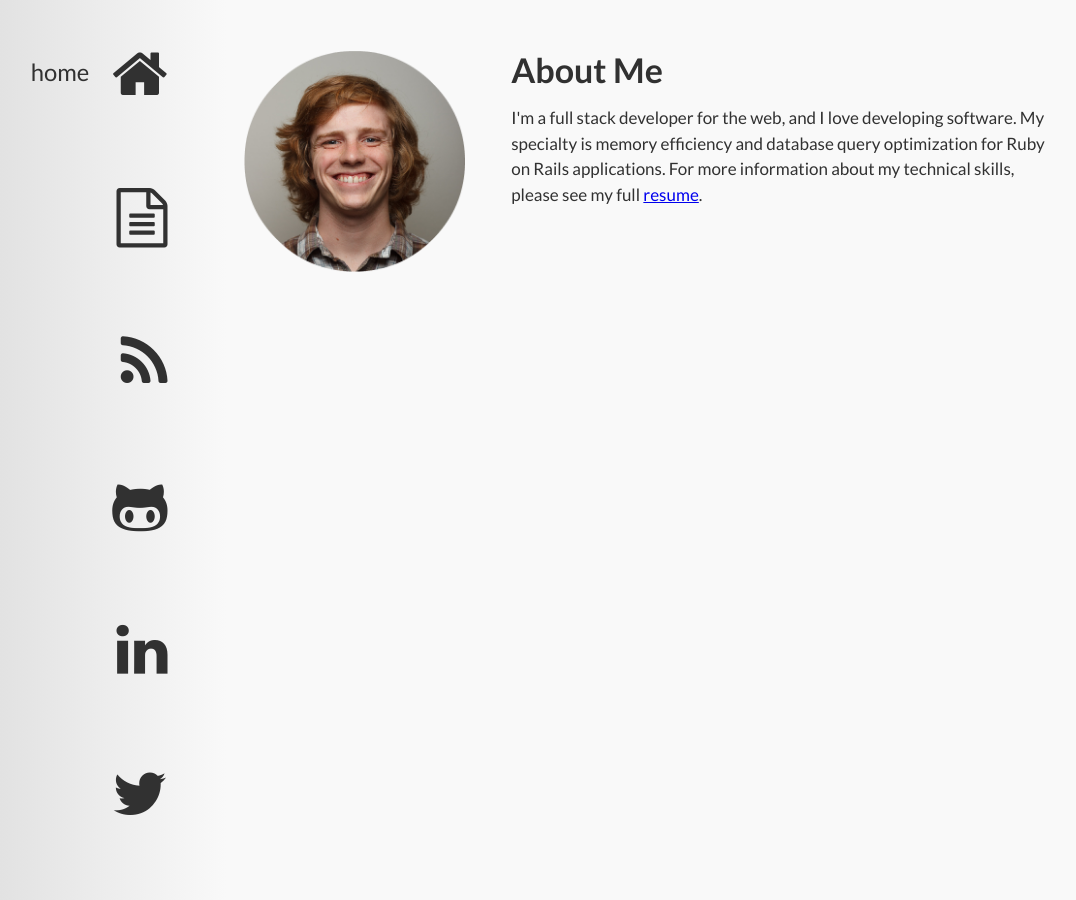
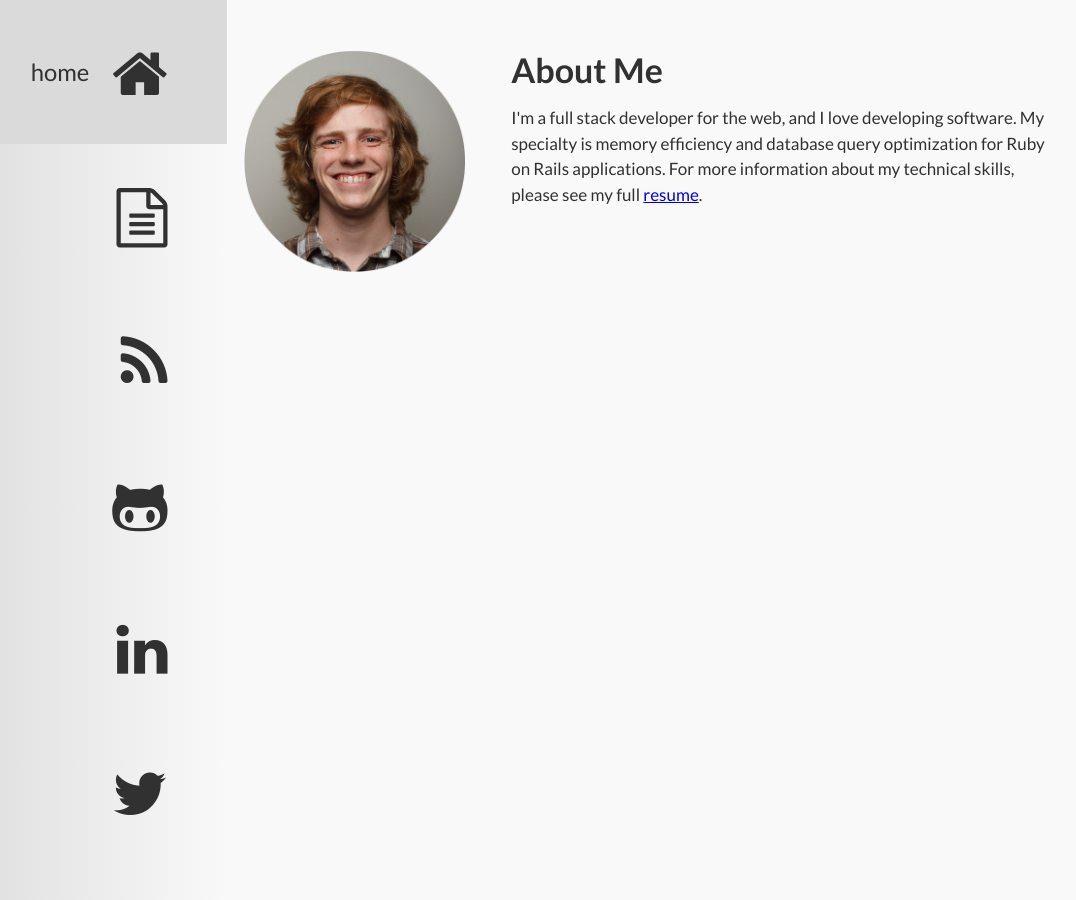
Before and after one commit to evangoad/evangoad.github.io, a Jekyll site: the page built from index.html, in a window 1280 px wide. Shown: the whole page, without its empty margins (79-1155 px from the left). Built offline with Jekyll 4.4.1, drawn with Linux system fonts in a browser that asks for light colours; nearby versions of some CDN libraries.

Commit message:
always have gray highlight for sidebar (mobile and desktop)

```diff
--- a/_sass/sidebar.scss
+++ b/_sass/sidebar.scss
@@ -22,9 +22,7 @@
       width: 100%;
       height: 16%;
       &.active{
-        @include media($mobile) {
-          background-color: #dadada;
-        }
+        background-color: #dadada;
         .link-description {
           display: table-cell;
           @include media($mobile) {
```
